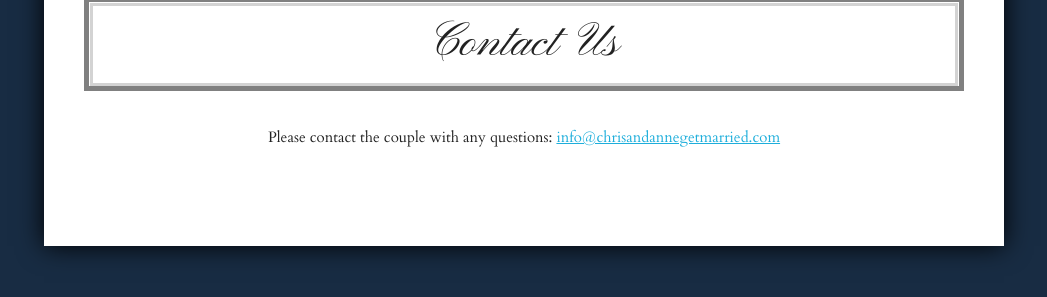
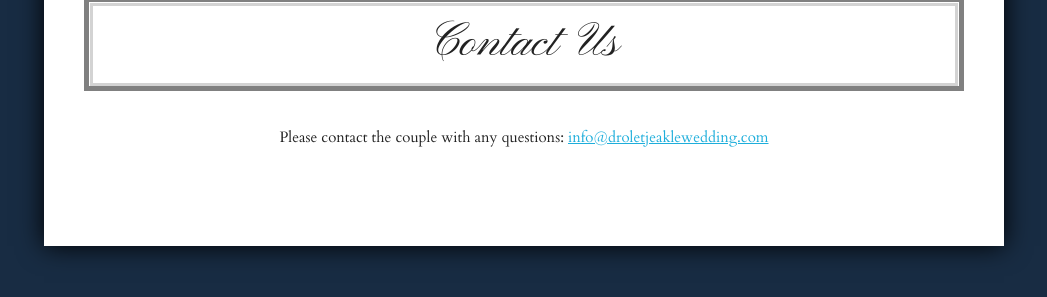
Before and after one commit to cjjeakle/DroletJeakleWedding, a Jekyll site: the page built from contact/index.html, in a window 1280 px wide. Shown: the part 149-446 px from the top of the page, without its empty margins (116-1163 px from the left). Built offline with Jekyll 4.4.1, drawn with Linux system fonts in a browser that asks for light colours; nearby versions of some CDN libraries.

Commit message:
Renamed site to droletjeaklewedding.com to make it easier to type and search

```diff
--- a/CNAME
+++ b/CNAME
@@ -1 +1 @@
-www.chrisandannegetmarried.com
+www.droletjeaklewedding.com
--- a/_config.yml
+++ b/_config.yml
@@ -2,7 +2,7 @@
 title: Chris and Anne are getting married!
 description: The website for Chris Jeakle and Anne Drolet's wedding.
 baseurl: "" # the subpath of your site, e.g. /blog/
-url: "http://www.chrisandannegetmarried.com" # the base hostname & protocol for your site
+url: "http://www.droletjeaklewedding.com" # the base hostname & protocol for your site
 github_username: cjjeakle
 
 # Build settings
--- a/contact/index.html
+++ b/contact/index.html
@@ -7,6 +7,6 @@ layout: default
   <p>
     Please contact the couple with any questions:
 
-    <a href="mailto:info@chrisandannegetmarried.com?subject=Wedding Question:<replace with your subject>">info@chrisandannegetmarried.com</a>
+    <a href="mailto:info@droletjeaklewedding.com?subject=Wedding Question:<replace with your subject>">info@droletjeaklewedding.com</a>
   </p>
 </div>
```
